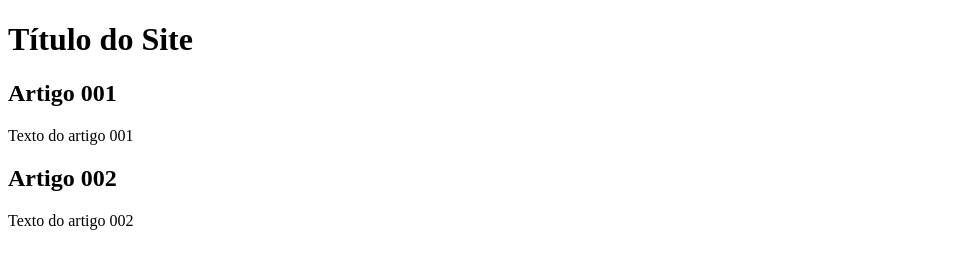
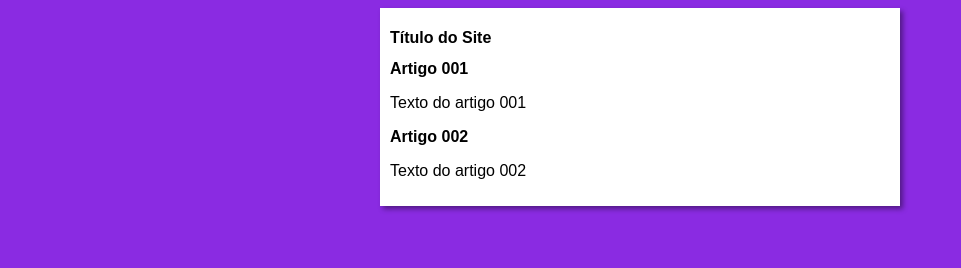
Before and after one commit to LacerdaAlexandre/projeto-teste-site, a plain HTML site: page index.html in a window 1280 px wide. Shown: the whole page, without its empty margins (0-961 px from the left). Drawn offline with Linux system fonts and the light colour scheme.

Commit message:
Inicio Estilo
Inicianod o CSS

```diff
--- /dev/null
+++ b/estilo/style.css
@@ -0,0 +1,14 @@
+*{font-family: Arial, Helvetica, sans-serif;
+    font-size: 16px;
+
+}
+body{
+    background-color: blueviolet;
+}
+
+main{background-color: white;
+width: 500px;
+margin: auto;
+padding: 10px;
+box-shadow: 3px 3px 5px rgba(0, 0, 0, 0.411);
+}
--- a/index.html
+++ b/index.html
@@ -4,6 +4,7 @@
     <meta charset="UTF-8">
     <meta name="viewport" content="width=device-width, initial-scale=1.0">
     <title>Título do Site</title>
+    <link rel="stylesheet" href="estilo/style.css">
 </head>
 <body>
     <main>
```
